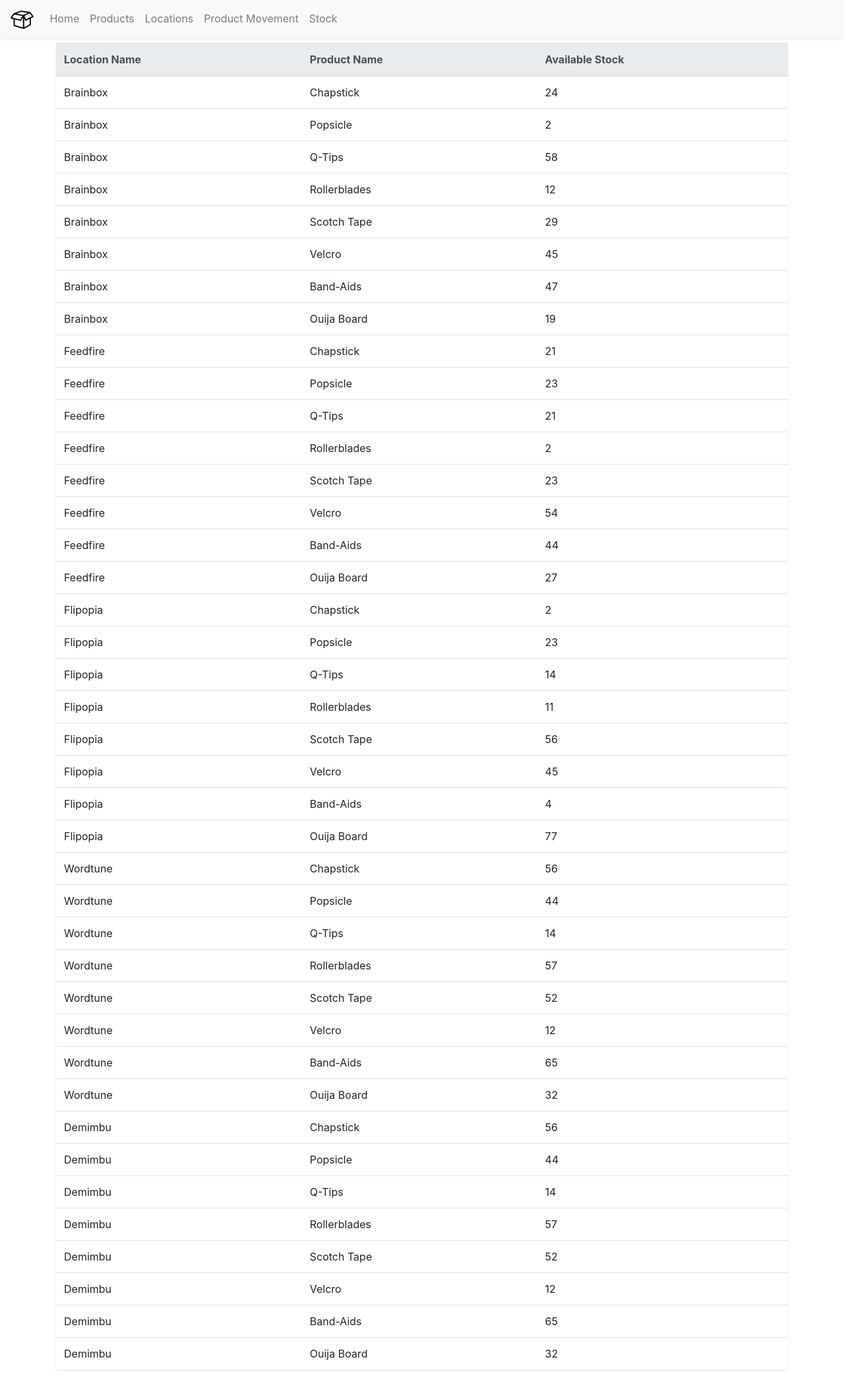
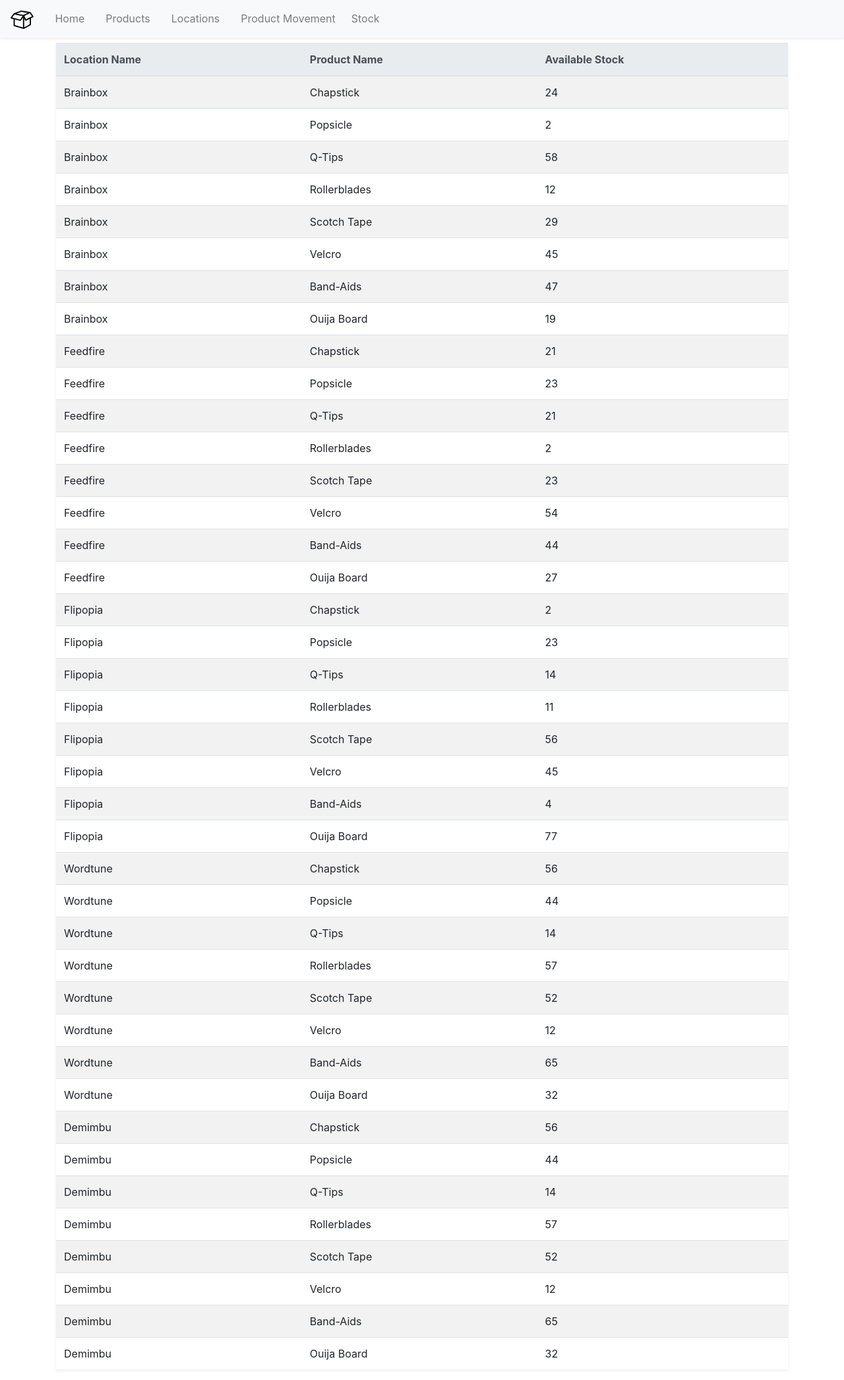
Before and after one commit to ankit2818/inventory-management, a Flask app: page /stock in a window 1280 px wide. Shown: the whole page at 66% size. Run offline with Flask 2, Linux system fonts and the light colour scheme; data comes from the database, SQL or seed files in the repository; both versions use the stored data as it was after the commit.

Commit message:
Minor Changes

```diff
--- a/static/main.js
+++ b/static/main.js
@@ -1,5 +1,6 @@
 $(function () {
 	$('[data-toggle="tooltip"]').tooltip();
+
 	setTimeout(function () {
 		$(".flash-msg").remove();
 	}, 2000);
--- a/templates/layout.html
+++ b/templates/layout.html
@@ -54,14 +54,19 @@
 			<!-- Navbar Menu -->
 			<div class="collapse navbar-collapse" id="navbarCollapse">
 				<div class="navbar-nav">
-					<a href="/" class="nav-item nav-link">Home</a>
-					<a href="/products" class="nav-item nav-link">Products</a>
-					<a href="/locations" class="nav-item nav-link">Locations</a>
-					<a href="/productmovement" class="nav-item nav-link"
+					<a href="/" class="nav-item nav-link px-3">Home</a>
+					<a href="/products" class="nav-item nav-link px-3"
+						>Products</a
+					>
+					<a href="/locations" class="nav-item nav-link px-3"
+						>Locations</a
+					>
+					<a href="/productmovement" class="nav-item nav-link px-3"
 						>Product Movement</a
 					>
 					<a href="/stock" class="nav-item nav-link">Stock</a>
 				</div>
+
 				{% block userprofile %} {% endblock %}
 			</div>
 		</nav>
--- a/templates/locations.html
+++ b/templates/locations.html
@@ -12,7 +12,7 @@
 	</a>
 </div>
 
-<table class="table mt-2 shadow-sm">
+<table class="table table-striped mt-2 shadow-sm">
 	<thead class="thead-light">
 		<tr>
 			<th scope="col">Location Name</th>
--- a/templates/productmovement.html
+++ b/templates/productmovement.html
@@ -12,7 +12,7 @@
 	</a>
 </div>
 
-<table class="table mt-2 shadow-sm">
+<table class="table table-striped mt-2 shadow-sm">
 	<thead class="thead-light">
 		<tr>
 			<th scope="col">Date</th>
--- a/templates/stock.html
+++ b/templates/stock.html
@@ -1,6 +1,6 @@
 {% extends "layout.html" %} {% block main %}
 
-<table class="table mt-2 shadow-sm">
+<table class="table table-striped mt-2 shadow-sm">
 	<thead class="thead-light">
 		<tr>
 			<th scope="col">Location Name</th>
```
Also changed, not shown: imdb.db.
